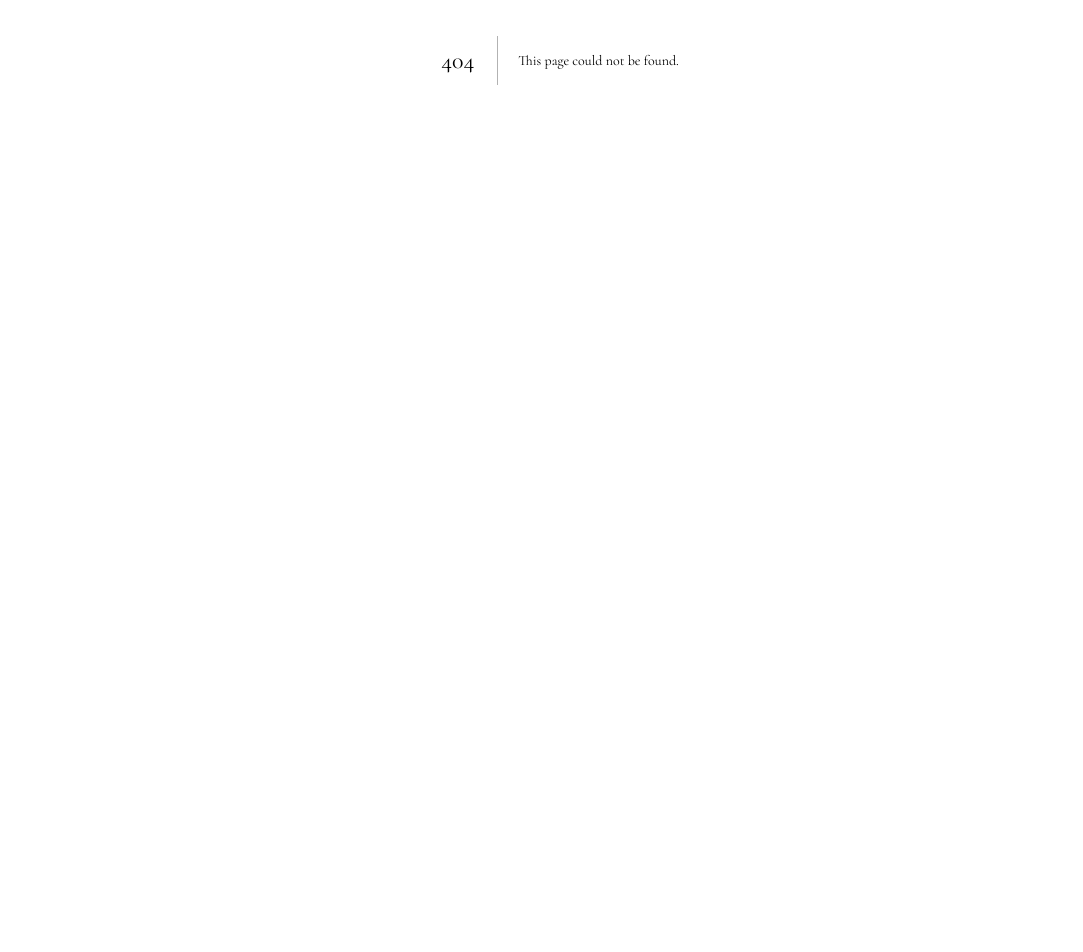
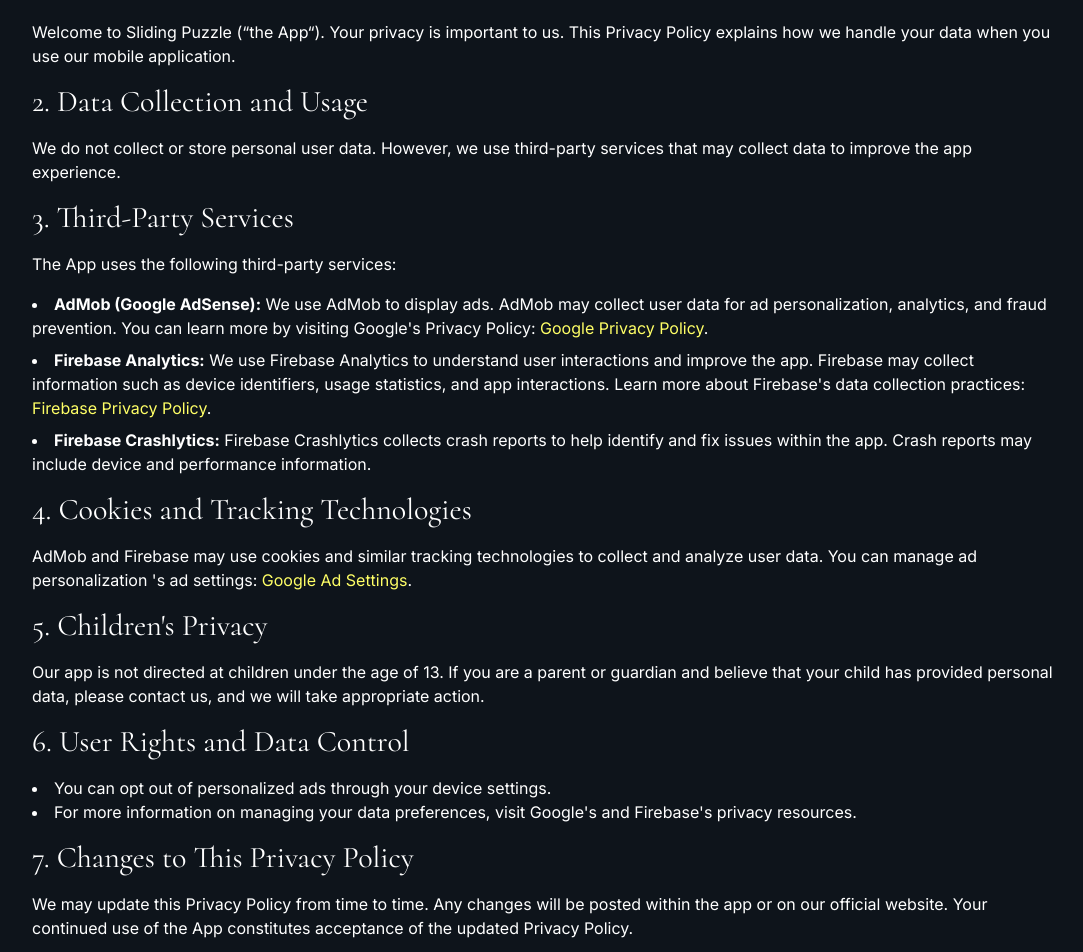
Before and after one commit to tsvetlin/svetlin-website-next, a Next.js app: page /sliding-puzzle/privacy-policy in a window 1280 px wide. Before the commit this address had no page. Shown: the part 340-1292 px from the top of the page, without its empty margins (80-1163 px from the left). Before the commit the page ends 800 px from the top, so only its background shows below. Built offline with nearby package versions, Linux system fonts and the light colour scheme.

Commit message:
Sliding Puzzle Privacy Policy

```diff
--- /dev/null
+++ b/app/sliding-puzzle/page.tsx
@@ -0,0 +1,17 @@
+import PageLayout from '../ui/PageLayout';
+import BackToProcjectsButton from '../ui/BackToProcjectsButton';
+import Link from 'next/link';
+
+export default function Page() {
+  return (
+    <PageLayout>
+      <div className="max-w-5xl m-auto sm:p-6 md:p-8 lg:p-0">
+        <BackToProcjectsButton />
+        <h1 className="text-4xl font-bold mb-4">Sliding Puzzle</h1>
+        <Link href="/sliding-puzzle/privacy-policy">
+          <span>Privacy policy</span>
+        </Link>
+      </div>
+    </PageLayout>
+  );
+}
--- /dev/null
+++ b/app/sliding-puzzle/privacy-policy/page.tsx
@@ -0,0 +1,127 @@
+import PageLayout from '../../ui/PageLayout';
+import BackToProcjectsButton from '../../ui/BackToProcjectsButton';
+
+export default function Page() {
+  return (
+    <PageLayout>
+      <div className="max-w-5xl m-auto sm:p-6 md:p-8 lg:p-0">
+        <BackToProcjectsButton />
+        <h1 className="text-4xl font-bold mb-4">Privacy Policy</h1>
+        <h2 className="p-4 md:p-0 text-3xl mb-4">Effective Date: 2025.02.22</h2>
+        <h2 className="p-4 md:p-0 text-3xl mb-4">1. Introduction</h2>
+        <p className="mb-4">
+          Welcome to Sliding Puzzle (&ldquo;the App&ldquo;). Your privacy is
+          important to us. This Privacy Policy explains how we handle your data
+          when you use our mobile application.
+        </p>
+
+        <h2 className="p-4 md:p-0 text-3xl mb-4">
+          2. Data Collection and Usage
+        </h2>
+        <p className="mb-4">
+          We do not collect or store personal user data. However, we use
+          third-party services that may collect data to improve the app
+          experience.
+        </p>
+
+        <h2 className="p-4 md:p-0 text-3xl mb-4">3. Third-Party Services</h2>
+        <p className="mb-4">The App uses the following third-party services:</p>
+        <ul className="mb-4 list-disc list-inside">
+          <li className="mb-2">
+            <strong>AdMob (Google AdSense):</strong> We use AdMob to display
+            ads. AdMob may collect user data for ad personalization, analytics,
+            and fraud prevention. You can learn more by visiting Google&apos;s
+            Privacy Policy:{' '}
+            <a
+              href="https://policies.google.com/privacy"
+              target="_blank"
+              rel="noopener noreferrer"
+              className="text-tertiary"
+            >
+              Google Privacy Policy
+            </a>
+            .
+          </li>
+          <li className="mb-2">
+            <strong>Firebase Analytics:</strong> We use Firebase Analytics to
+            understand user interactions and improve the app. Firebase may
+            collect information such as device identifiers, usage statistics,
+            and app interactions. Learn more about Firebase&apos;s data
+            collection practices:{' '}
+            <a
+              href="https://firebase.google.com/support/privacy"
+              target="_blank"
+              rel="noopener noreferrer"
+              className="text-tertiary"
+            >
+              Firebase Privacy Policy
+            </a>
+            .
+          </li>
+          <li>
+            <strong>Firebase Crashlytics:</strong> Firebase Crashlytics collects
+            crash reports to help identify and fix issues within the app. Crash
+            reports may include device and performance information.
+          </li>
+        </ul>
+
+        <h2 className="p-4 md:p-0 text-3xl mb-4">
+          4. Cookies and Tracking Technologies
+        </h2>
+        <p className="mb-4">
+          AdMob and Firebase may use cookies and similar tracking technologies
+          to collect and analyze user data. You can manage ad personalization
+          &apos;s ad settings:{' '}
+          <a
+            href="https://adssettings.google.com"
+            target="_blank"
+            rel="noopener noreferrer"
+            className="text-tertiary"
+          >
+            Google Ad Settings
+          </a>
+          .
+        </p>
+
+        <h2 className="p-4 md:p-0 text-3xl mb-4">5. Children&apos;s Privacy</h2>
+        <p className="mb-4">
+          Our app is not directed at children under the age of 13. If you are a
+          parent or guardian and believe that your child has provided personal
+          data, please contact us, and we will take appropriate action.
+        </p>
+
+        <h2 className="p-4 md:p-0 text-3xl mb-4">
+          6. User Rights and Data Control
+        </h2>
+        <ul className="list-disc list-inside mb-4">
+          <li>
+            You can opt out of personalized ads through your device settings.
+          </li>
+          <li>
+            For more information on managing your data preferences, visit
+            Google&apos;s and Firebase&apos;s privacy resources.
+          </li>
+        </ul>
+
+        <h2 className="p-4 md:p-0 text-3xl mb-4">
+          7. Changes to This Privacy Policy
+        </h2>
+        <p className="mb-4">
+          We may update this Privacy Policy from time to time. Any changes will
+          be posted within the app or on our official website. Your continued
+          use of the App constitutes acceptance of the updated Privacy Policy.
+        </p>
+
+        <h2 className="p-4 md:p-0 text-3xl mb-4">8. Contact Information</h2>
+        <p className="mb-4">
+          If you have any questions or concerns regarding this Privacy Policy,
+          please contact us at:{' '}
+          <a className="text-tertiary" href="mailto:svetlin.dev@gmail.com">
+            svetlin.dev@gmail.com
+          </a>
+          .
+        </p>
+      </div>
+    </PageLayout>
+  );
+}
--- a/app/ui/Projects/ProjectsSection.tsx
+++ b/app/ui/Projects/ProjectsSection.tsx
@@ -3,6 +3,14 @@
 
 export default function ProjectsSection() {
   const projects: Project[] = [
+    {
+      title: 'Sliding Puzzle',
+      description:
+        'A simple puzzle game released to the App Store and Play Store.',
+      image: '/together.png',
+      technologies: ['React Native', 'Expo', 'TypeScript', 'Android', 'iOS'],
+      url: '/sliding-puzzle',
+    },
     {
       title: 'Gastro Captain HTMX',
       description:
```
